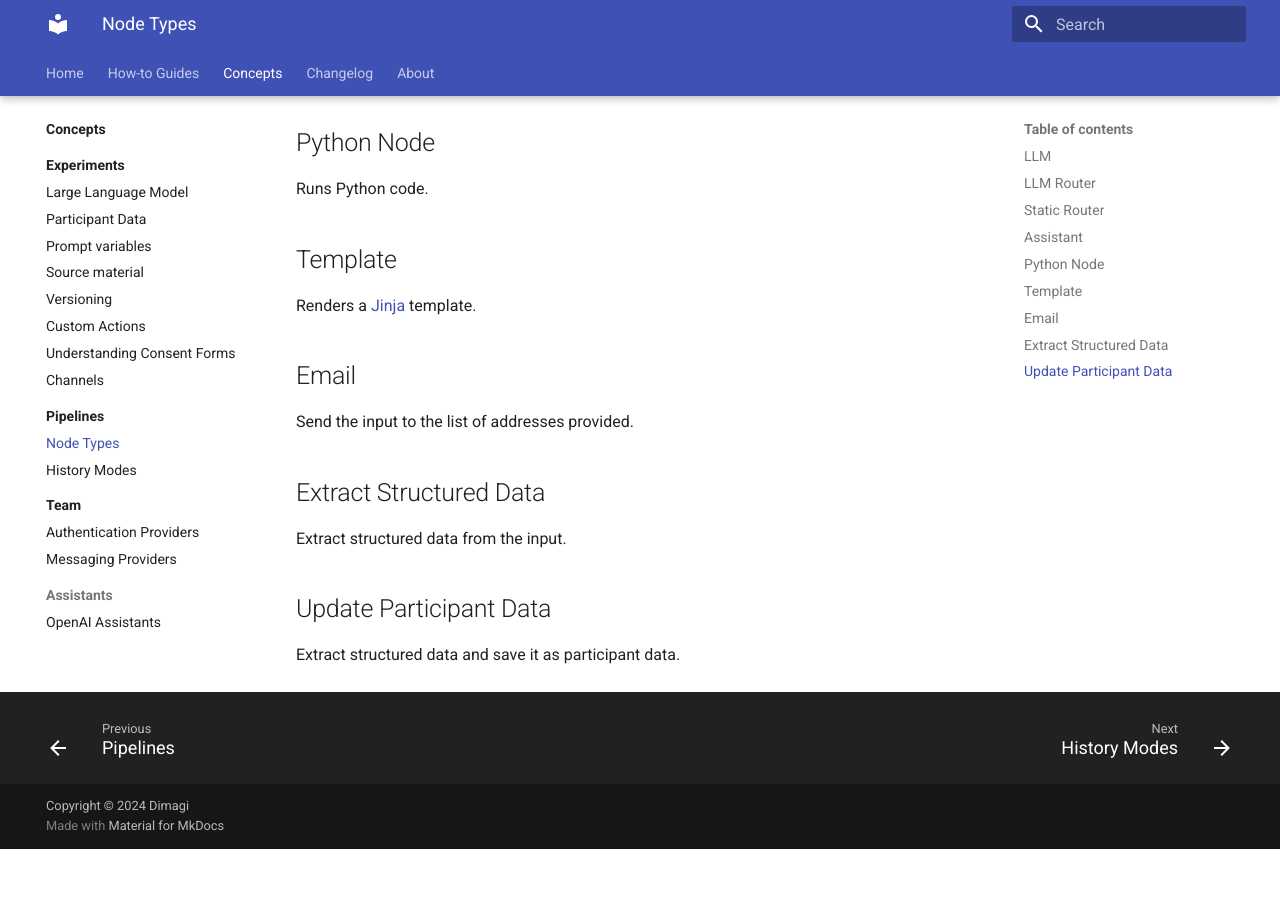
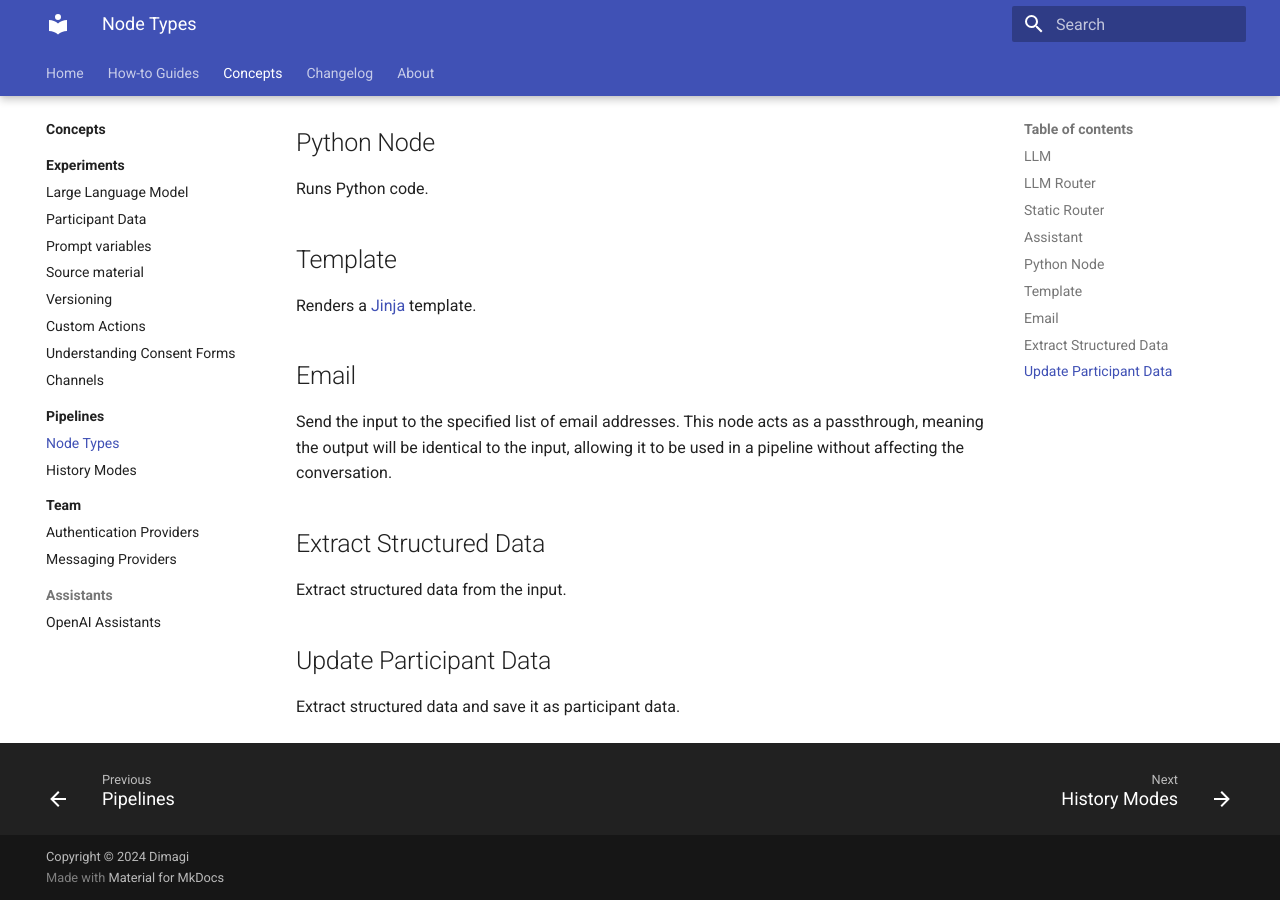
Before and after one commit to dimagi/open-chat-studio-docs, an MkDocs documentation site: the page built from docs/concepts/pipelines/nodes.md, in a window 1280 px wide and 900 px high, scrolled down 1037 px. Built offline with MkDocs 1.6.1 and Material for MkDocs 9.7.7, drawn with Linux system fonts in a browser that asks for light colours; before the commit the page ends 1886 px from its top, so only the background shows below that.

Commit message:
Make mention that the email node is a passthrough node

```diff
--- a/docs/concepts/pipelines/nodes.md
+++ b/docs/concepts/pipelines/nodes.md
@@ -29,7 +29,7 @@ Runs Python code.
 Renders a [Jinja](https://jinja.palletsprojects.com/en/stable/templates/) template.
 
 ## Email
-Send the input to the list of addresses provided.
+Send the input to the specified list of email addresses. This node acts as a passthrough, meaning the output will be identical to the input, allowing it to be used in a pipeline without affecting the conversation.
 
 ## Extract Structured Data
 Extract structured data from the input.
```
